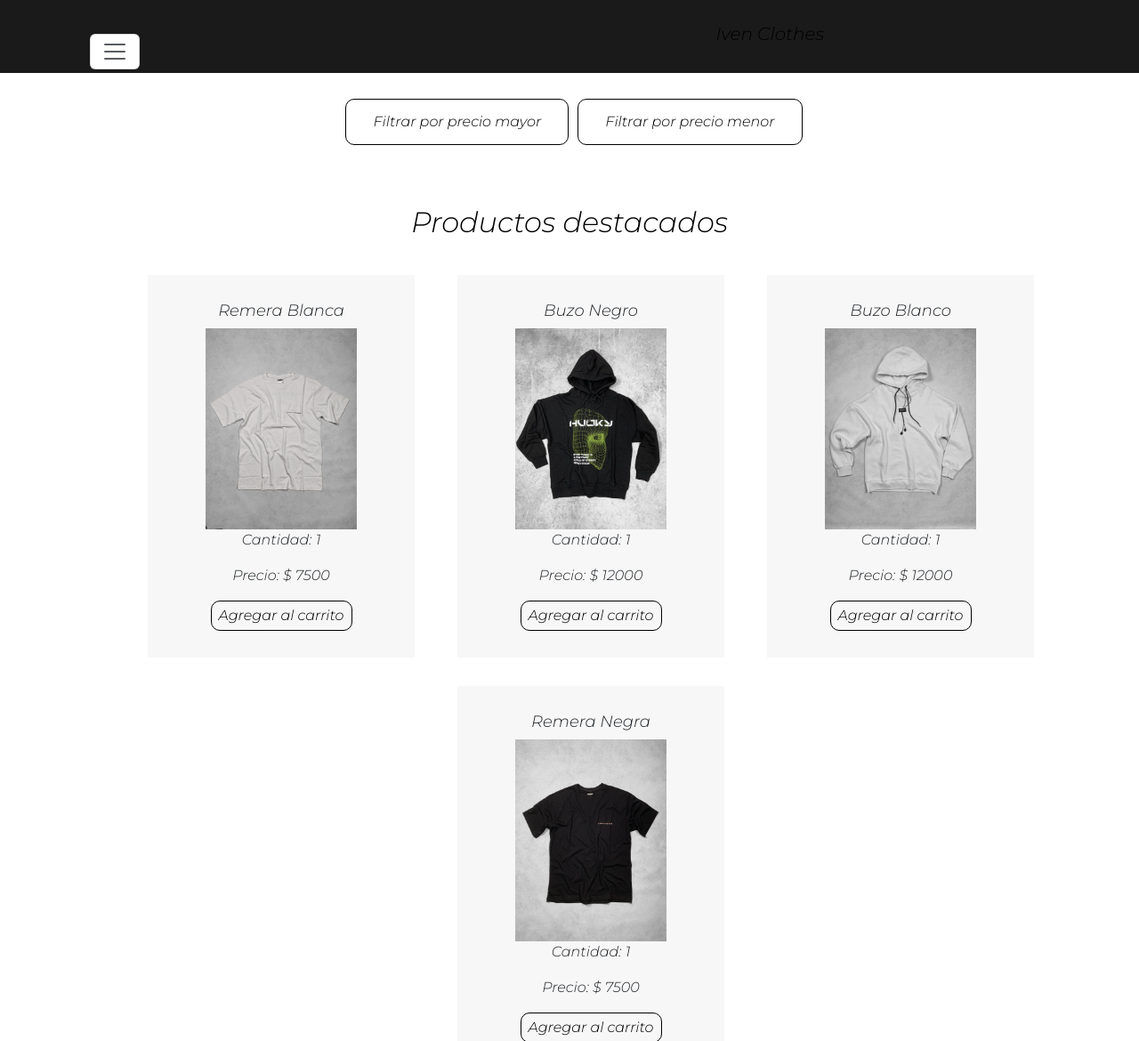
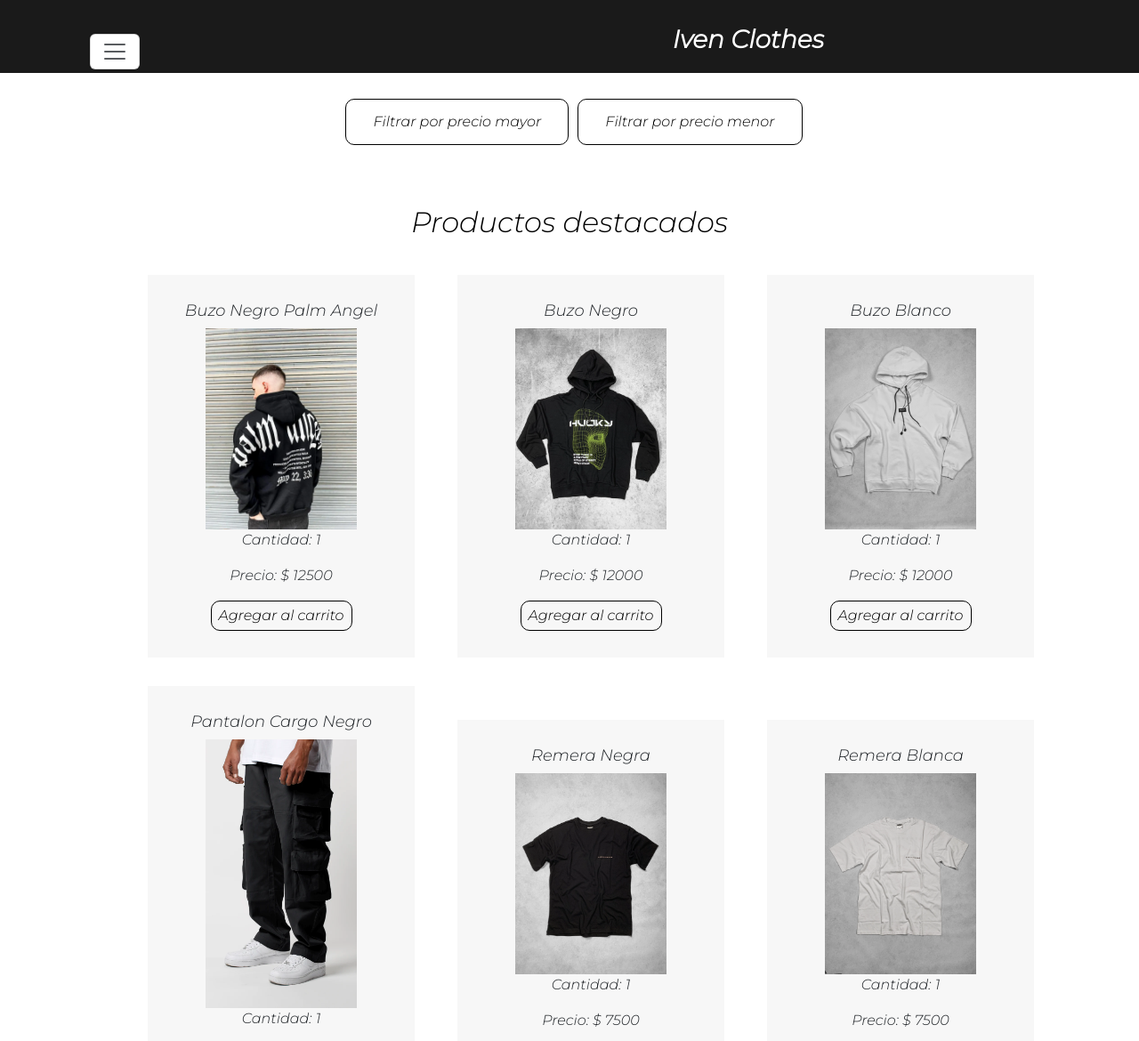
Before and after one commit to ivaannv/Entrega-Final-IvanVaghi, a plain HTML site: page productos.html in a window 1280 px wide. Shown: the part 75-1245 px from the top of the page at 89% size. Drawn offline with nearby package versions, Linux system fonts and the light colour scheme; some packages are replaced by stand-ins of ours; a script that the page names is missing.

Commit message:
agrego fotos y productos para la entrega final

```diff
--- a/css/style.css
+++ b/css/style.css
@@ -17,9 +17,7 @@ body {
    background-color:#000000e5 !important;
 
 }
-.escudo-river{
-    width: 90px;
-}
+
 .navbar-toggler {
     background-color: white;
     max-height: 55px;
--- a/data.json
+++ b/data.json
@@ -6,9 +6,18 @@
         "id":2,"nombre":"Buzo Negro","precio":12000,"img":"./img/buzo-negro.webp","cantidad":1
     },
     {
-        "id":3,"nombre":"Remera Blanca","precio":7500,"img":"./img/remera-blanca.webp","cantidad":1
+        "id":3,"nombre":"Buzo Negro Palm Angel","precio":12500,"img":"./img/buzo-negro-2.webp","cantidad":1
     },
     {
-        "id":4,"nombre":"Remera Negra","precio":7500,"img":"./img/remera-negra.webp","cantidad":1
+        "id":4,"nombre":"Remera Blanca","precio":7500,"img":"./img/remera-blanca.webp","cantidad":1
+    },
+    {
+        "id":5,"nombre":"Remera Negra","precio":7500,"img":"./img/remera-negra.webp","cantidad":1
+    },
+    {
+        "id":6,"nombre":"Pantalon Cargo Negro","precio":17500,"img":"./img/pantalon-cargo-negro.webp","cantidad":1
+    },
+    {
+        "id":7,"nombre":"Pantalon Cargo Beige","precio":17500,"img":"./img/pantalon-cargo-beige.webp","cantidad":1
     }
 ]
--- a/main.js
+++ b/main.js
@@ -219,7 +219,6 @@ function eliminarDelCard(id) {
 }
 
 buttomdelate.addEventListener('click', () => {
-    alert('se vacio del carrito')
     arrayCard.length = 0;
     counter.innerText = 0;
     totalprice.innerText = arrayCard.reduce((acc, producto) => acc - producto.precio, 0);
--- a/productos.html
+++ b/productos.html
@@ -34,7 +34,7 @@
         </div>
         <div style="display: flex; justify-content: space-between; width:1200px; margin-top: 1.3em;">
             <a class="navbar-brand" href="index.html">
-                <span class="title-river">Iven Clothes</span>
+                <span class="title-iven">Iven Clothes</span>
 
             </a>
             <button class="navbar-toggler" type="button" data-bs-toggle="offcanvas" data-bs-target="#offcanvasNavbar"
```
Also changed, not shown: img/buzo-negro-2.webp (added), img/pantalon-cargo-beige.webp (added), img/pantalon-cargo-negro.webp (added).
